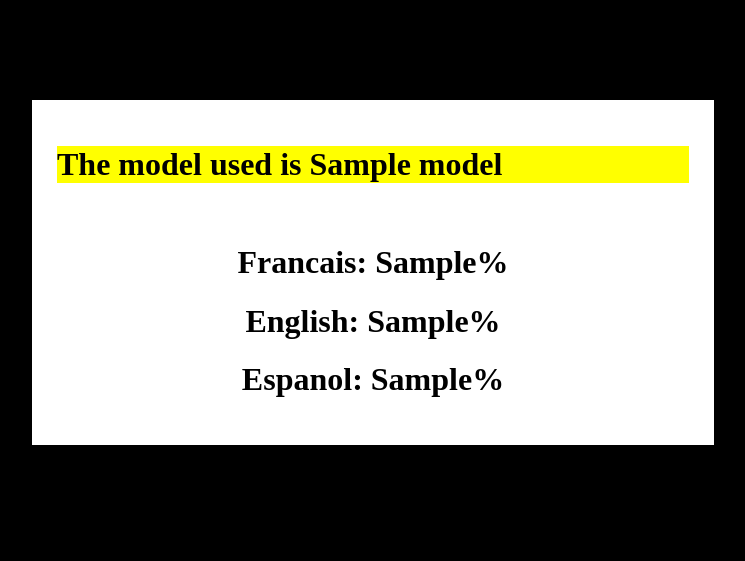
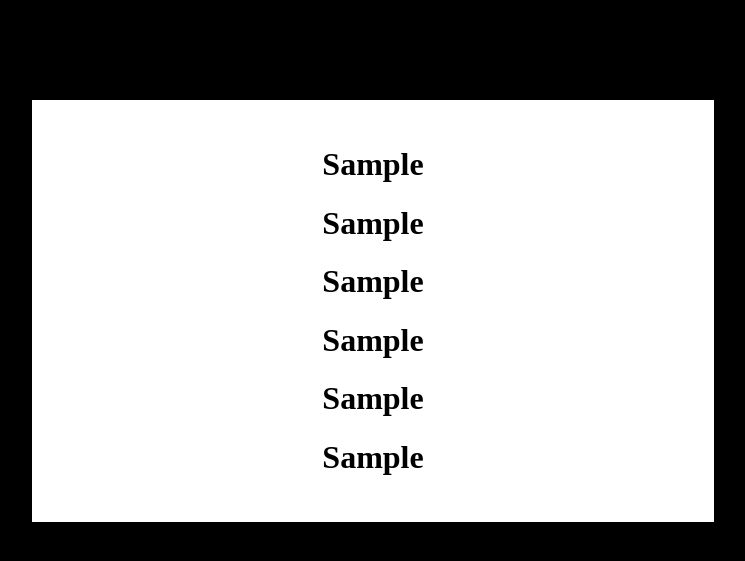
Before and after one commit to IT17370974Rash/cbt, a Flask app: template templates/result.html in a window 1280 px wide. Shown: the top 561 px of the page, without its empty margins (76-821 px from the left). Run offline with Flask 2, Linux system fonts and the light colour scheme; the template is opened without the code that fills it: most values are stand-ins (such as "Sample title", 1, 10 or a date in 2020); parts of the project's set-up code (start-up, migrations or seed data) failed here and were passed over.

Commit message:
complete result page

```diff
--- a/app.py
+++ b/app.py
@@ -50,14 +50,24 @@ def home():
     if request.method == 'POST':
         word = request.form.get('word')
 
+        activity_list = []
         input_text = word.strip().lower()
         encoded_text = tokenizer.texts_to_sequences([input_text])[0]
         pad_encoded = pad_sequences([encoded_text], maxlen=4, truncating='pre')
-        print(encoded_text, pad_encoded)
+        #print(encoded_text, pad_encoded)
         for i in (model.predict(pad_encoded)[0]).argsort()[-6:][::-1]:
             pred_word = tokenizer.index_word[i]
-            print(i)
-            print("Next activity suggestion:",pred_word)
+            activity_list.append(pred_word)
+            ##print("Next activity suggestion:",pred_word)
+
+        return render_template('result.html',
+        aa=activity_list[0],
+        ab=activity_list[1],
+        ac=activity_list[2],
+        ad=activity_list[3],
+        ae=activity_list[4],
+        af=activity_list[5])
+
 
     return render_template("home.html")
 
--- a/templates/result.html
+++ b/templates/result.html
@@ -7,11 +7,14 @@
 
 <body>
     <div class="container">
-	<h1 class="word"> The model used is {{ model }}</h1><br>
+	<!-- <h1 class="word"> The model used is {{ model }}</h1><br> -->
 		<div class="results">
-                	<h1 class="result"> Francais: {{ fr }}%</h1>
-                	<h1 class="result"> English: {{ en }}%</h1>
-                	<h1 class="result"> Espanol: {{ es }}%</h1>
+                	<h1 class="result"> {{ aa }}</h1>
+                	<h1 class="result"> {{ ab }}</h1>
+                	<h1 class="result"> {{ ac }}</h1>
+					<h1 class="result"> {{ ad }}</h1>
+					<h1 class="result"> {{ ae }}</h1>
+					<h1 class="result"> {{ af }}</h1>
 		</div>
     </div>
 </body>
```
